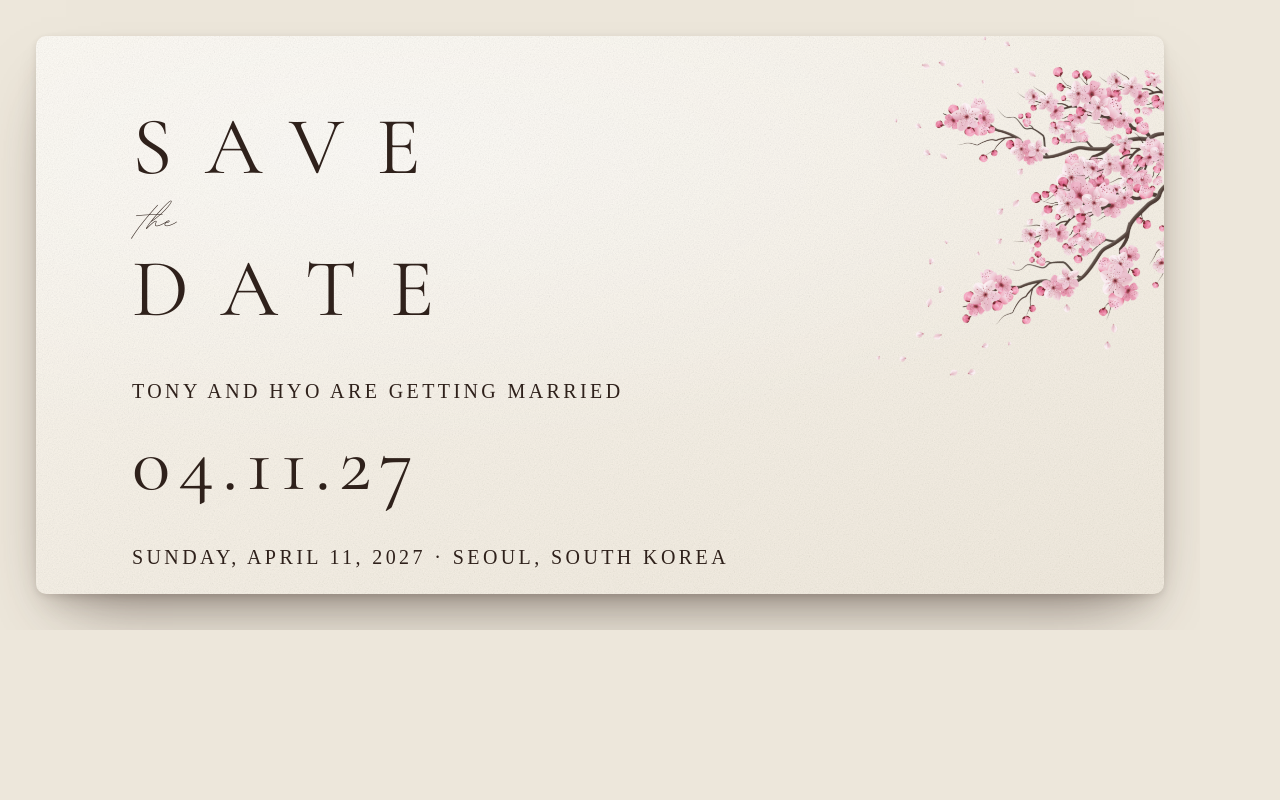
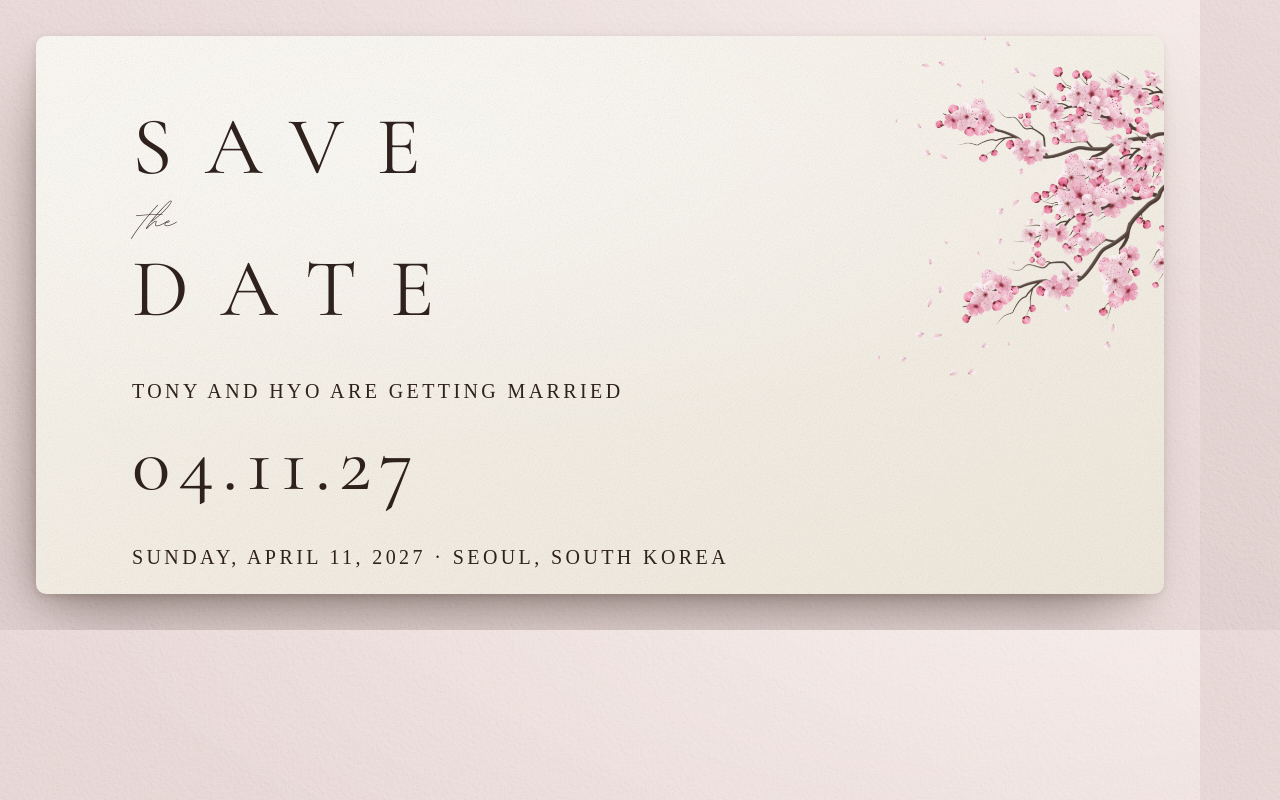
Before and after one commit to tony-hyo/tony-hyo.github.io, a website: page scripts/preview.html in a window 1280 px wide. Drawn offline with nearby package versions, Linux system fonts and the light colour scheme; a web font is replaced by a local one.

Commit message:
Link preview on the blush paper surface

```diff
--- a/scripts/preview.html
+++ b/scripts/preview.html
@@ -14,7 +14,13 @@
     html, body { margin: 0; width: 1200px; height: 630px; overflow: hidden; }
     body {
       position: relative;
-      background: #EDE7DB;
+      /* Same surface as the site: lit cotton-paper tile, light from the upper right. */
+      background:
+        url('../site/assets/surface-paper.webp') 0 0 / 360px 360px repeat,
+        radial-gradient(130% 95% at 88% -6%, rgba(255, 252, 246, 0.38), rgba(255, 252, 246, 0) 62%),
+        linear-gradient(to bottom left, rgba(255, 255, 255, 0.05), rgba(58, 42, 34, 0.08)),
+        #EFE0DE;
+      background-blend-mode: soft-light, normal, normal, normal;
       color: #2F211B;
       font-family: 'Cormorant Garamond', serif;
       font-variant-numeric: lining-nums;
@@ -30,7 +36,8 @@
         #F6F1E7;
       background-blend-mode: multiply, normal, normal, normal;
       border-radius: 10px;
-      box-shadow: 0 36px 70px -30px rgba(58, 42, 34, 0.55), 0 12px 26px -12px rgba(58, 42, 34, 0.3), 0 2px 6px rgba(58, 42, 34, 0.1);
+      /* Falls down and to the left, like the card on the site. */
+      box-shadow: -18px 36px 70px -30px rgba(58, 42, 34, 0.55), -6px 12px 26px -12px rgba(58, 42, 34, 0.3), -1px 2px 6px rgba(58, 42, 34, 0.1);
     }
     /* Portrait artwork, cropped to its top so the branch fills the right side. */
     .art {
```
Also changed, not shown: site/assets/preview.jpg.
